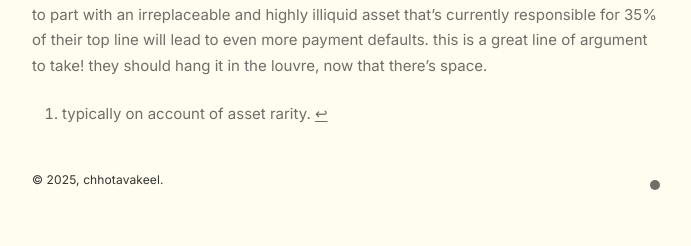
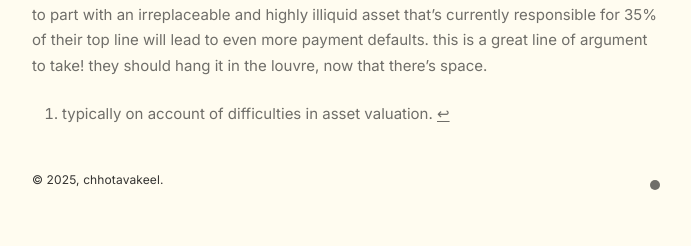
Before and after one commit to chhotavakeel/updatedsite, a Jekyll site: the page built from _notes/Public/beer-wars.md, in a window 1280 px wide. Shown: the part 964-1210 px from the top of the page, without its empty margins (293-984 px from the left). Built offline with Jekyll 4.4.1, drawn with Linux system fonts in a browser that asks for light colours.

Commit message:
Update beer-wars.md

```diff
--- a/_notes/Public/beer-wars.md
+++ b/_notes/Public/beer-wars.md
@@ -25,4 +25,4 @@ in practice, getting an injunction mainly requires you to establish irreparable
 
 and so, if you're the brewery's lawyers, you should tell the court that forcing your client to part with an irreplaceable and highly illiquid asset that's currently responsible for 35% of their top line will lead to even more payment defaults. this is a great line of argument to take! they should hang it in the louvre, now that there's space.
 
-[^1]: typically on account of asset rarity.
+[^1]: typically on account of difficulties in asset valuation.
```
